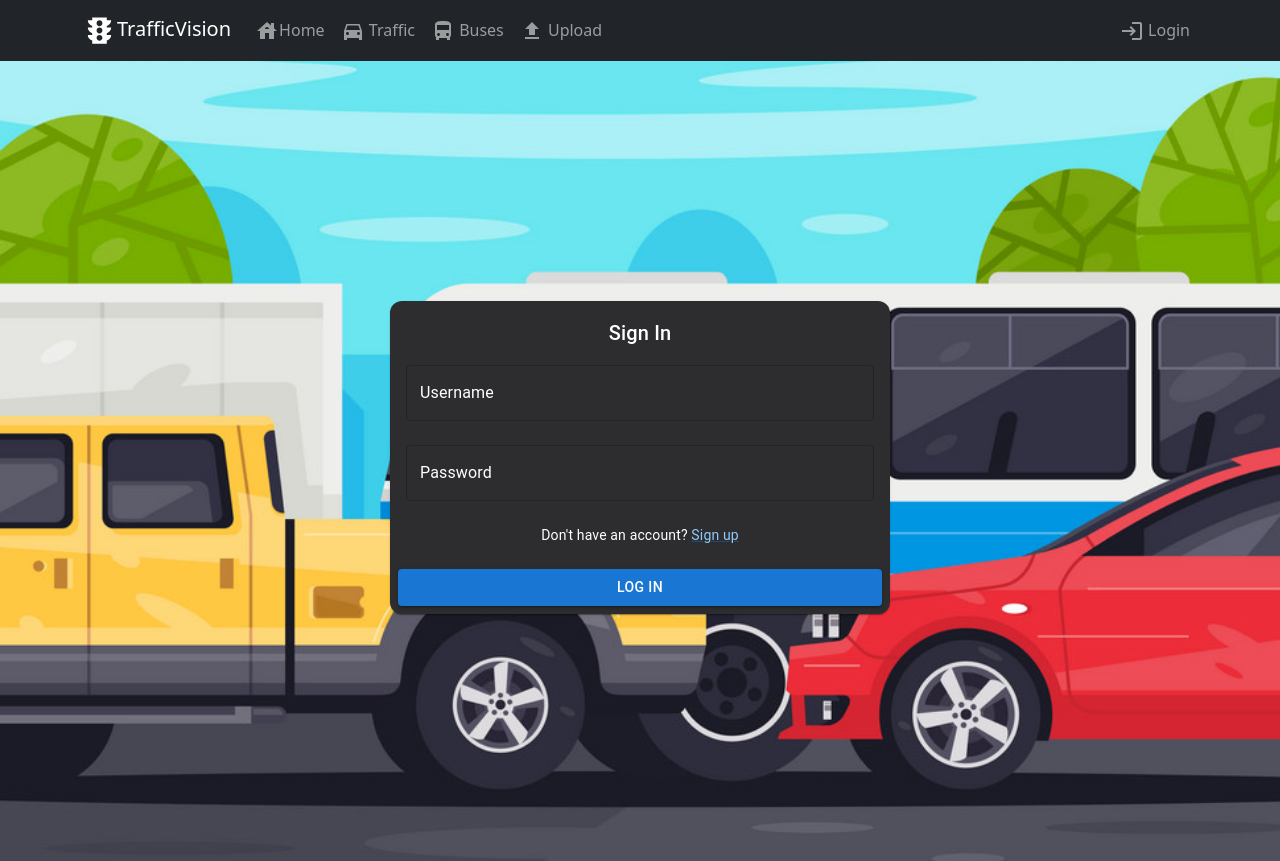
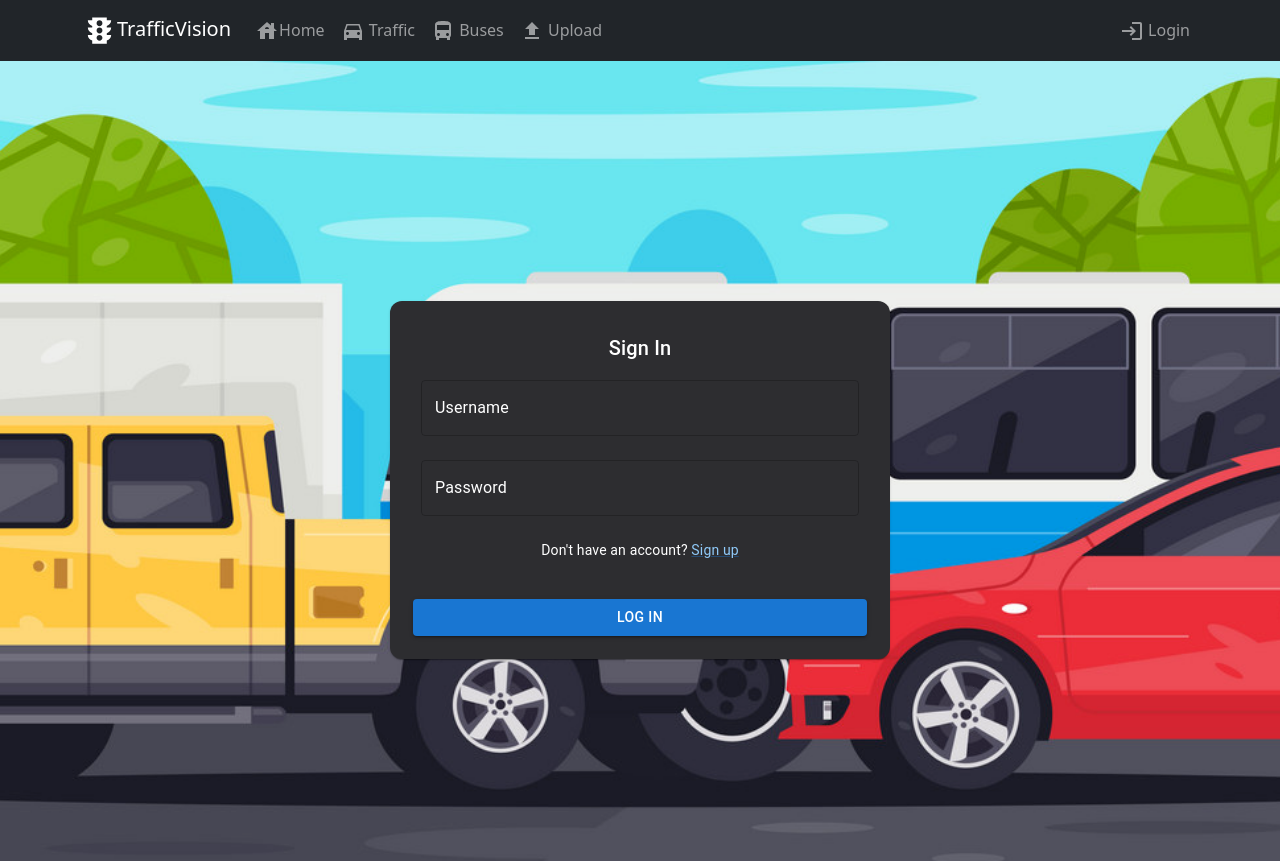
Before and after one commit to ConorPadraigMurphy/FYP, a React (Create React App) app in the folder frontend/: page /login in a window 1280 px wide. Built offline with nearby package versions, Linux system fonts and the light colour scheme.

Commit message:
Can now login in the login page

```diff
--- a/frontend/Auth/Route.js
+++ b/frontend/Auth/Route.js
@@ -1,6 +1,8 @@
 const express = require("express")
 const router = express.Router()
 const { register, login, deleteUser} = require("./Auth")
+const cors = require('cors');
+
 
 //Register route
 //http://localhost:3001/api/auth/register
--- a/frontend/package.json
+++ b/frontend/package.json
@@ -11,7 +11,7 @@
     "@testing-library/jest-dom": "^5.17.0",
     "@testing-library/react": "^13.4.0",
     "@testing-library/user-event": "^13.5.0",
-    "axios": "^1.6.2",
+    "axios": "^1.6.5",
     "bcryptjs": "^2.4.3",
     "bootstrap": "^5.3.3",
     "chart.js": "^4.4.1",
--- a/frontend/src/components/LoginPage.js
+++ b/frontend/src/components/LoginPage.js
@@ -5,15 +5,38 @@ import Button from '@mui/material/Button';
 import TextField from '@mui/material/TextField';
 import { CardActions, Typography, Link } from '@mui/material';
 import trafficCoverImage from '../images/TrafficCover.png';
+import axios from 'axios';
+import { Snackbar, Alert } from '@mui/material';
+import { useNavigate } from 'react-router-dom';
+
 
 
 function LoginPage() {
     const [username, setUsername] = useState('');
     const [password, setPassword] = useState('');
+    const [openSnackbar, setOpenSnackbar] = useState(false);
+    const [snackbarMessage, setSnackbarMessage] = useState('');
+    const [snackbarSeverity, setSnackbarSeverity] = useState('success');
+    const navigate = useNavigate();
 
-    const handleSubmit = (event) => {
+
+    const handleSubmit = async (event) => {
         event.preventDefault();
-        console.log(username, password);
+
+        try {
+            const response = await axios.post('http://localhost:3001/api/auth/login', {
+                username,
+                password,
+            });
+
+            console.log('Login successful', response.data);
+            navigate('/upload');
+        } catch (error) {
+            console.error('Login error:', error);
+            setSnackbarMessage('Login failed: ' + (error.response?.data?.message || error.message));
+            setSnackbarSeverity('error');
+            setOpenSnackbar(true);
+        }
     };
 
         return (
@@ -27,7 +50,7 @@ function LoginPage() {
                     <Card
                         sx={{
                             maxWidth: 500,
-        maxHeight: 500,
+                            maxHeight: 600,
                             margin: 'auto',
                             marginTop: '30vh',
                             borderRadius: '12px',
@@ -36,7 +59,7 @@ function LoginPage() {
                         }}
                     >
                         <form onSubmit={handleSubmit}>
-        <CardContent>
+                            <CardContent style={{ margin: '15px' }}>
                                 <Typography variant="h6" component="h6" sx={{ color: 'white' }}>Sign In</Typography>
                                 <TextField
                                     label="Username"
@@ -67,7 +90,8 @@ function LoginPage() {
                                     Don't have an account? <Link href="/signup" sx={{ color: '#90caf9' }}>Sign up</Link>
                                 </Typography>
                             </CardContent>
-        <CardActions>
+
+                            <CardActions style={{ margin: '15px' }}>
                                 <Button type="submit" fullWidth variant="contained" sx={{ backgroundColor: 'primary.main', '&:hover': { backgroundColor: 'primary.dark' } }}>
                                     Log In
                                 </Button>
@@ -76,7 +100,14 @@ function LoginPage() {
                     </Card>
 
                 </div>
+                <Snackbar open={openSnackbar} autoHideDuration={6000} onClose={() => setOpenSnackbar(false)}>
+                    <Alert onClose={() => setOpenSnackbar(false)} severity={snackbarSeverity} sx={{ width: '100%' }}>
+                        {snackbarMessage}
+                    </Alert>
+                </Snackbar>
             </div>
+
+
 
         );
     }
```
Also changed, not shown: frontend/server.js (+6 -7 lines), 1 other file (tests, documents, lock files or other folders). Lines whose indentation alone changed are shown as unchanged.
